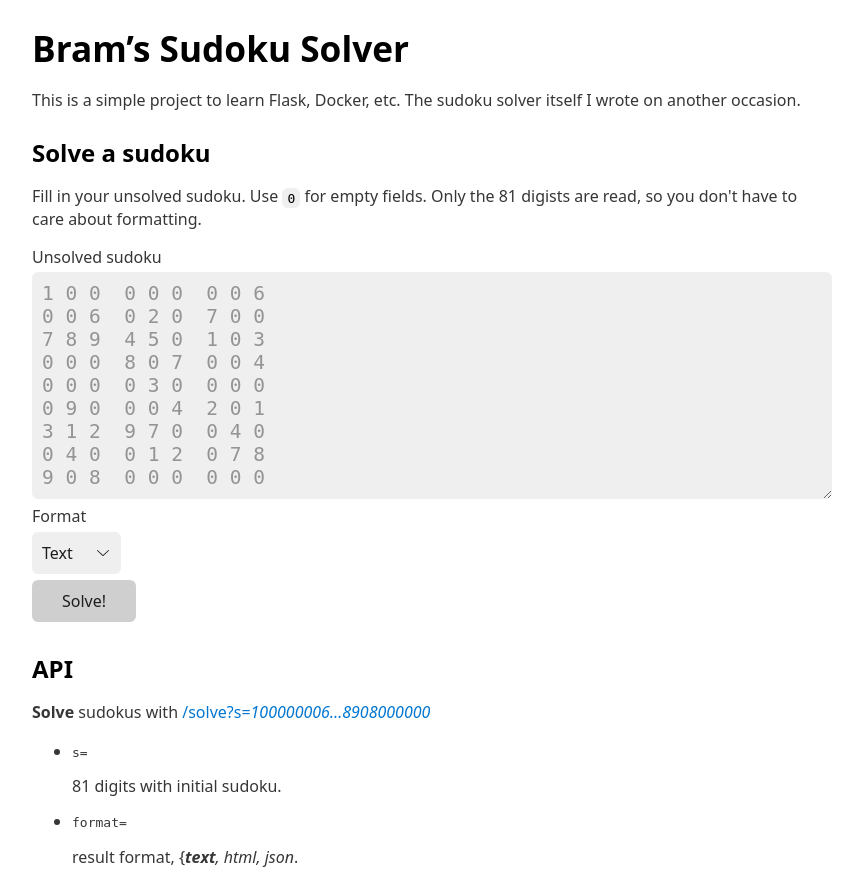
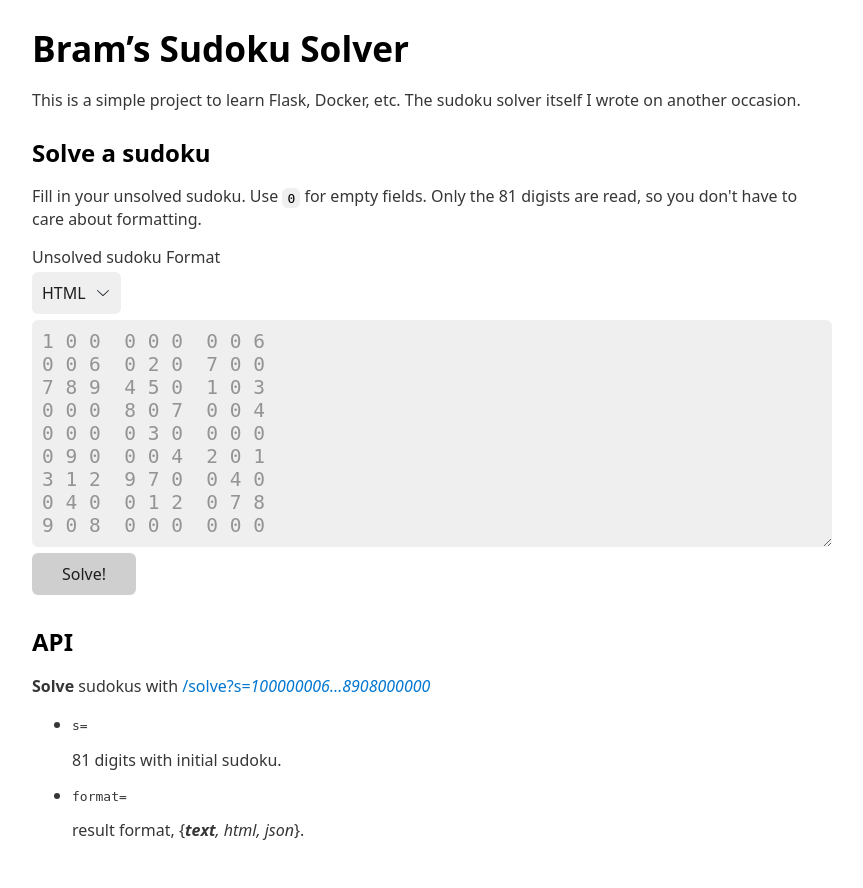
Before and after one commit to brmdv/sudoku-webapp, a Flask app: page / in a window 1280 px wide. Shown: the whole page, without its empty margins (208-1071 px from the left). After the commit the page ends 840 px from the top, so only its background shows below. Run offline with Flask 2, Linux system fonts and the light colour scheme.

Commit message:
add Dockerfile

```diff
--- a/app.py
+++ b/app.py
@@ -1,7 +1,8 @@
-from flask import Flask, render_template, request, redirect, url_for, jsonify
+import numpy as np
+from flask import Flask, jsonify, redirect, render_template, request, url_for
+
 from sudoku import Sudoku
 from sudoku import solve as sudoku_solve
-import numpy as np
 
 app = Flask(__name__)
 
@@ -18,6 +19,7 @@ def solve():
         rformat = request.form.get("return_format")
     elif request.args.get("s") is not None:
         raw_in = request.args.get("s")
+        rformat = None
     else:
         return redirect(url_for("index"))
 
@@ -47,3 +49,8 @@ def solve():
         )
     else:
         return f"Not valid format: {rformat}. Use 'text' 'html' or 'json'."
+
+
+# to run as dev server
+if __name__ == "__main__":
+    app.run(host="0.0.0.0", threaded=True)
--- /dev/null
+++ b/requirements.txt
@@ -0,0 +1,3 @@
+Flask>=1.1
+numpy>=1.20
+gunicorn
--- a/templates/index.html
+++ b/templates/index.html
@@ -24,6 +24,12 @@
         have to care about formatting.</p>
     <form action="/solve" method="post">
         <label for="sudoku">Unsolved sudoku</label>
+        <label for="return_format"> Format </label>
+        <select name="return_format">
+            <option value="text">Text</option>
+            <option selected value="html">HTML</option>
+            <option value="json">JSON</option>
+        </select>
         <textarea name="sudoku" rows="9" id="infield" required="true" placeholder="1 0 0  0 0 0  0 0 6
 0 0 6  0 2 0  7 0 0
 7 8 9  4 5 0  1 0 3
@@ -33,15 +39,7 @@
 3 1 2  9 7 0  0 4 0
 0 4 0  0 1 2  0 7 8
 9 0 8  0 0 0  0 0 0" wrap="off"></textarea>
-        <div>
-            <label for="return_format"> Format </label>
-            <select name="return_format">
-                <option value="text">Text</option>
-                <option value="html">HTML</option>
-                <option value="json">JSON</option>
-            </select>
-            <button type="submit">Solve!</button>
-        </div>
+        <button type="submit">Solve!</button>
     </form>
     <h2>API</h2>
     <p><b>Solve</b> sudokus with <a
@@ -51,7 +49,7 @@
             <pre>s=</pre> 81 digits with initial sudoku.
         </li>
         <li>
-            <pre>format=</pre> result format, {<i><b>text</b>, html, json</i>.
+            <pre>format=</pre> result format, {<i><b>text</b>, html, json</i>}.
         </li>
     </ul>
     </p>
```
Also changed, not shown: 2 other files.
